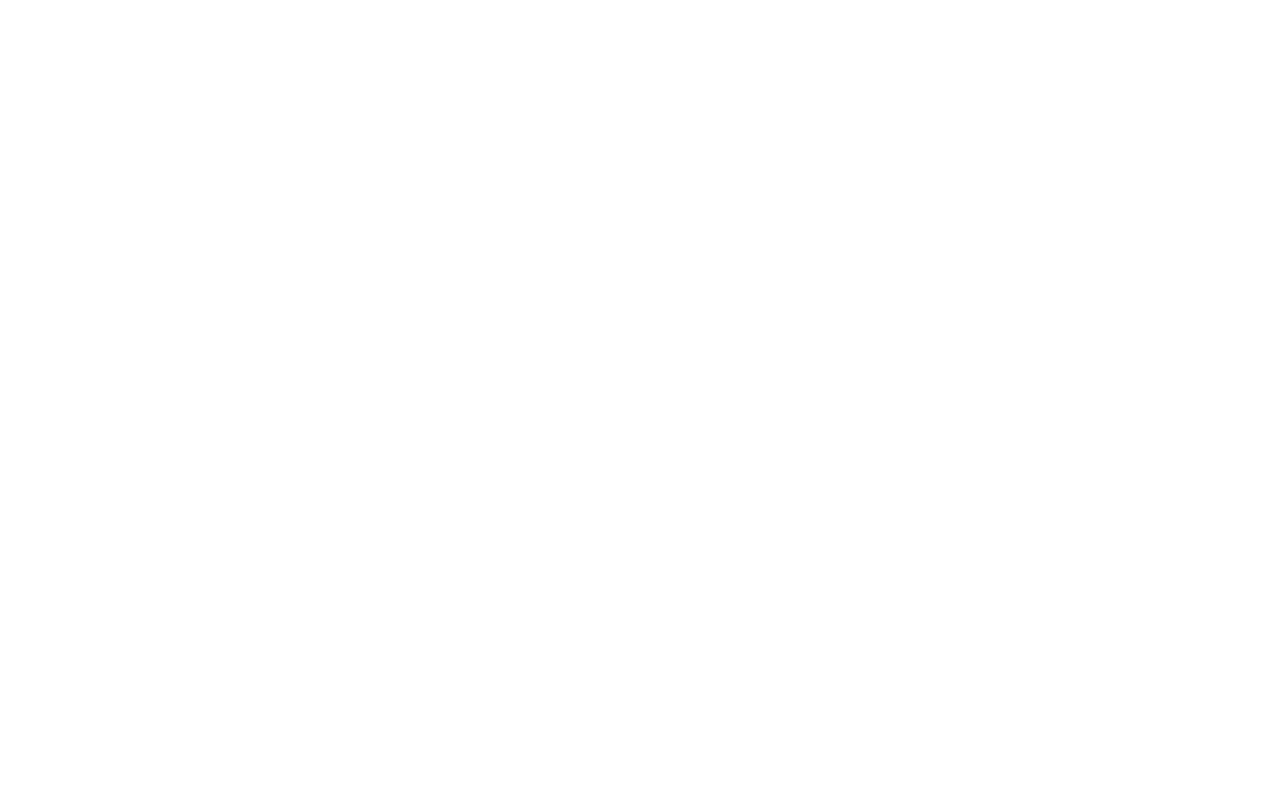
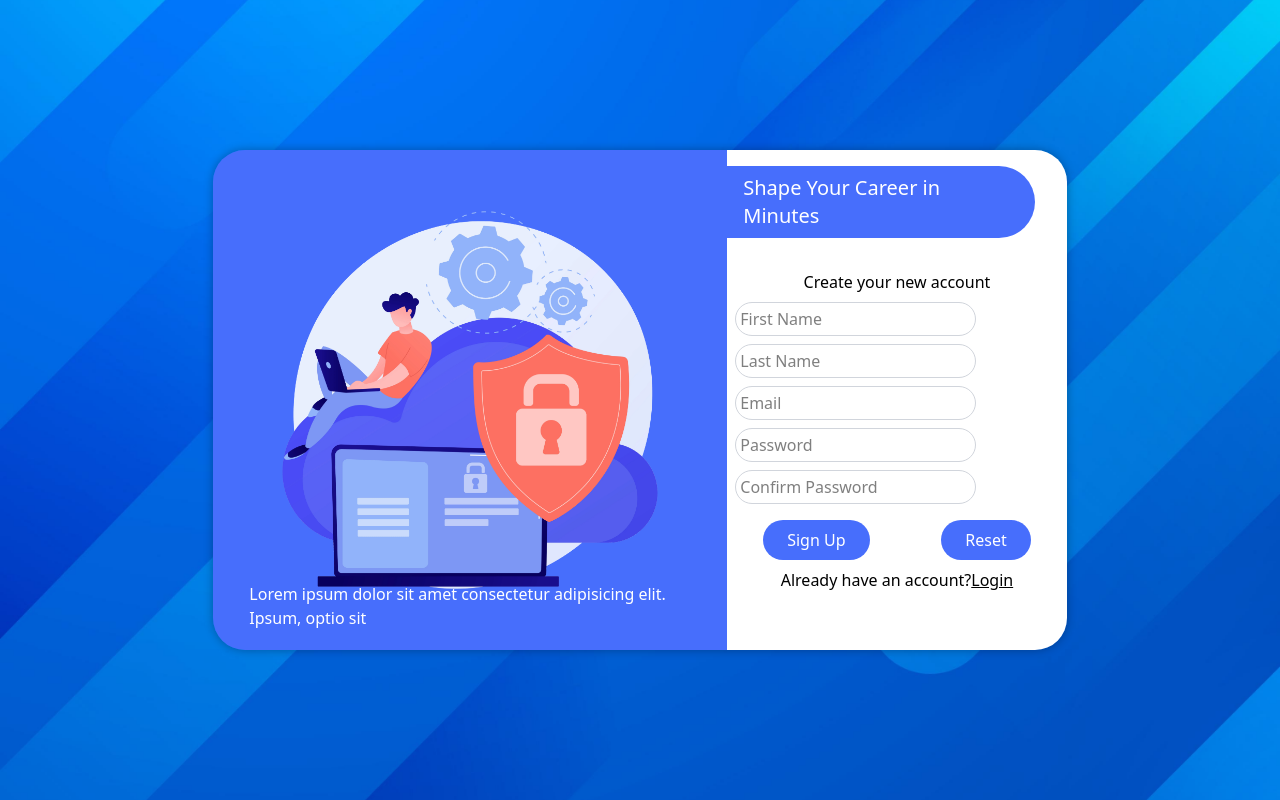
Before and after one commit to priyanjanjb/resume-ranker, a React (Vite) app in the folder client/: page /signup in a window 1280 px wide. Before the commit this address had no page. Built offline with nearby package versions, Linux system fonts and the light colour scheme.

Commit message:
style(signup): refine form styling and enhance user experience

```diff
--- a/client/src/App.tsx
+++ b/client/src/App.tsx
@@ -1,5 +1,6 @@
 import { Route, Routes} from "react-router-dom";
 import SignIn from "./components/signIn/signIn";
+import SignUp from "./components/signUp/signUpPage";
 
 
 
@@ -9,6 +10,7 @@
     <div>
       <Routes>
       <Route path='/' element={<SignIn />}/>
+      <Route path='/signup' element={<SignUp />}/>
     </Routes>
     </div>
 
--- a/client/src/assets/styleSheet/Style.css
+++ b/client/src/assets/styleSheet/Style.css
@@ -22,17 +22,21 @@
 }
 
 /* == Panel Width/Height Base == */
+.leftPanelSGup,
 .leftPanelSGin,
 .rightPanel {
   @apply w-1/2 h-1/2 md:h-full md:w-[400px];
 }
 
 /* == Shared Left Panel Styling == */
+
+.leftPanelSGup,
 .leftPanelSGin {
   @apply p-4 h-[500px] bg-contain bg-no-repeat bg-center bg-[#476efc] rounded-none md:rounded-l-4xl md:w-[600px];
 }
 
 /* == Background Images for Left Panels == */
+.leftPanelSGup,
 .leftPanelSGin {
   background-image: url('../../assets/images/login.webp');
 }
@@ -53,6 +57,7 @@
 }
 
 /* == Greeting Buttons (SignIn & SignUp) == */
+.greetingSignUp ,
 .greetingSignIn {
   @apply inline-block bg-[#476efc] rounded-r-full mt-4 mr-8 text-white
          text-base sm:text-lg md:text-xl lg:text-xl
@@ -88,12 +93,14 @@
 }
 
 /* == Links & Paragraphs == */
+.linkssg,
 .linkslg,
 .para {
   @apply flex justify-center;
 }
 
 
+.linkssg,
 .linkslg {
   @apply underline;
 }
--- /dev/null
+++ b/client/src/components/signUp/signUp.tsx
@@ -0,0 +1,21 @@
+
+import SignUpPage from "./signUpPage"
+
+interface Props {}
+
+function SignUp(props: Props) {
+    const {} = props
+
+    return (
+    <>
+            <div className='backPanel'>
+                <div className="signUpPanel">
+                    <SignUpPage />
+                </div>
+
+            </div>
+    </>
+    )
+}
+
+export default SignUp
--- /dev/null
+++ b/client/src/components/signUp/signUpPage.tsx
@@ -0,0 +1,87 @@
+import '../../assets/styleSheet/Style.css'
+
+function SignUpPage() {
+
+
+  return (
+    <div className='backPanel'>
+      <div className="LRPanel">
+        <div className='leftPanelSGup'>
+          <p className='tagline'>
+            Lorem ipsum dolor sit amet consectetur adipisicing elit. Ipsum, optio sit
+          </p>
+        </div>
+
+        <div className='rightPanel'>
+          <h1 className="greetingSignUp">Shape Your Career in Minutes</h1>
+
+          <div className="formTextSection">
+            <p className='actionTopic'>Create your new account</p>
+
+            <form className="signinFormData" >
+              <input
+                className='inputBox'
+                type="text"
+                id='fName'
+                name="fName"
+                placeholder='First Name'
+
+                required
+              />
+              <input
+                className='inputBox'
+                type="text"
+                id='lName'
+                name="lName"
+                placeholder='Last Name'
+                required
+              />
+              <input
+                className='inputBox'
+                type="email"
+                id='email'
+                name="email"
+                placeholder='Email'
+                required
+              />
+              <input
+                className='inputBox'
+                type="password"
+                id='password'
+                name="password"
+                placeholder='Password'
+                required
+              />
+              <input
+                className='inputBox'
+                type="password"
+                id='cPassword'
+                name="cPassword"
+                placeholder='Confirm Password'
+                required
+              />
+
+              <div className="buttonScection">
+                <button className='buttons' type='submit'>Sign Up</button>
+                <button
+                  className='buttons'
+                  type='button'
+
+                >
+                  Reset
+                </button>
+              </div>
+            </form>
+
+            <p className="para">
+              Already have an account?
+              <a className="linkssg" href="/signin"> Login</a>
+            </p>
+          </div>
+        </div>
+      </div>
+    </div>
+  );
+}
+
+export default SignUpPage;
```
